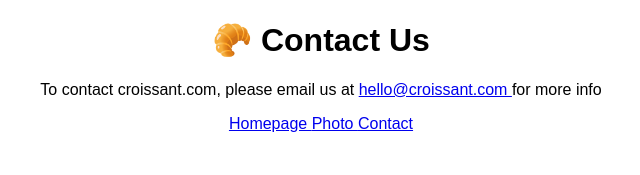
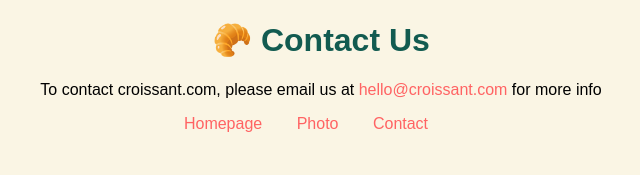
Before and after one commit to tashatran/croissant, a plain HTML site: page contact.html in a window 1280 px wide. Shown: the whole page, without its empty margins (319-959 px from the left). Drawn offline with Linux system fonts and the light colour scheme.

Commit message:
added colors and fixed link spacing

```diff
--- a/contact.html
+++ b/contact.html
@@ -11,10 +11,10 @@
     <h1>🥐 Contact Us</h1>
     <p>
       To contact croissant.com, please email us at
-      <a href="mailto:hello@croissant.com ">hello@croissant.com </a>for more
-      info
+      <a href="mailto:hello@croissant.com" class="email">hello@croissant.com</a>
+      for more info
     </p>
-    <span class="nav-links">
+    <span>
       <a href="/index.html"> Homepage </a>
       <a href="/photo.html"> Photo </a>
       <a href="/contact.html"> Contact </a>
--- a/src/photo.css
+++ b/src/photo.css
@@ -7,11 +7,20 @@ img {
 body {
   text-align: center;
   font-family: Arial, Helvetica, sans-serif;
+  background-color: #faf5e4;
 }
 h1 {
   text-align: center;
+  color: #125b50;
 }
 
-.nav-links {
+a {
+  color: #ff6363;
+  text-decoration: none;
   margin-right: 30px;
 }
+
+a:visited {
+  color: #125b50;
+  text-decoration: none;
+}
--- a/src/styles.css
+++ b/src/styles.css
@@ -1,23 +1,31 @@
 body {
   font-family: Arial, Helvetica, sans-serif;
   text-align: center;
+  background-color: #faf5e4;
 }
 
 h1 {
   text-align: center;
+  color: #125b50;
 }
 
-p {
+p .blurb {
   text-align: center;
+  padding: 30px;
 }
 
-.nav-links {
-  padding: 40px;
-  color: indianred;
+a {
+  color: #ff6363;
+  text-decoration: none;
+  margin-right: 30px;
+}
+
+a:visited {
+  color: #125b50;
   text-decoration: none;
 }
 
-a:visited {
-  color: indianred;
-  text-decoration: none;
+.email {
+  margin: 0;
+  color: #ff6363;
 }
```
Also changed, not shown: index.html (+2 -2 lines), photo.html (+1 -1 lines).
